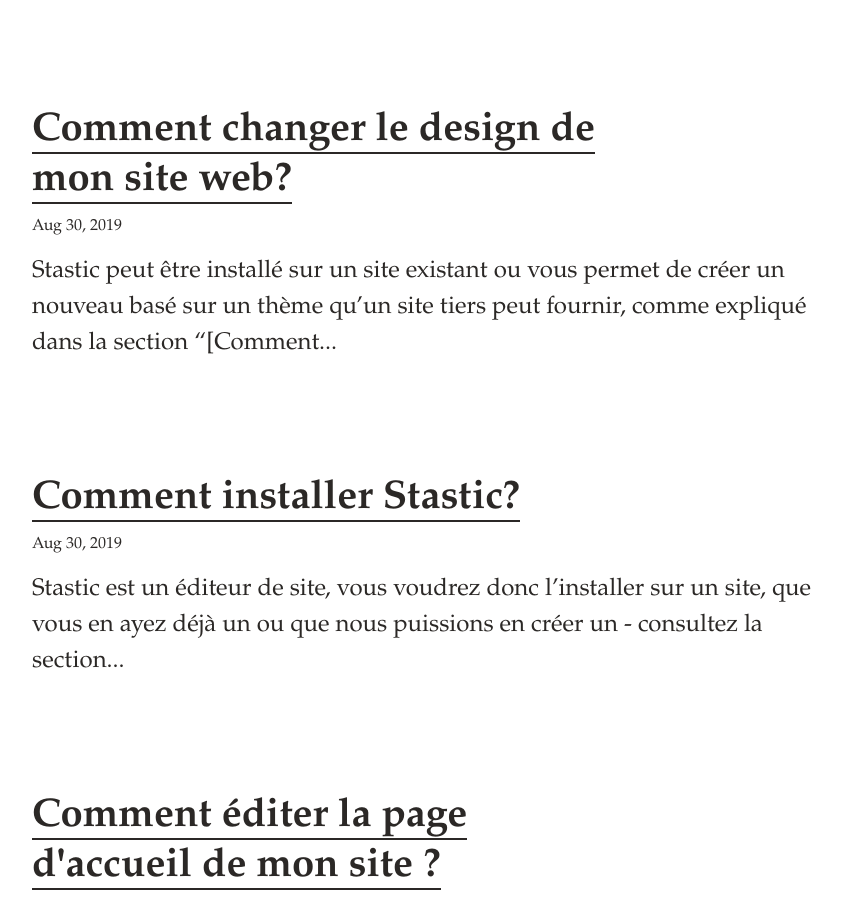
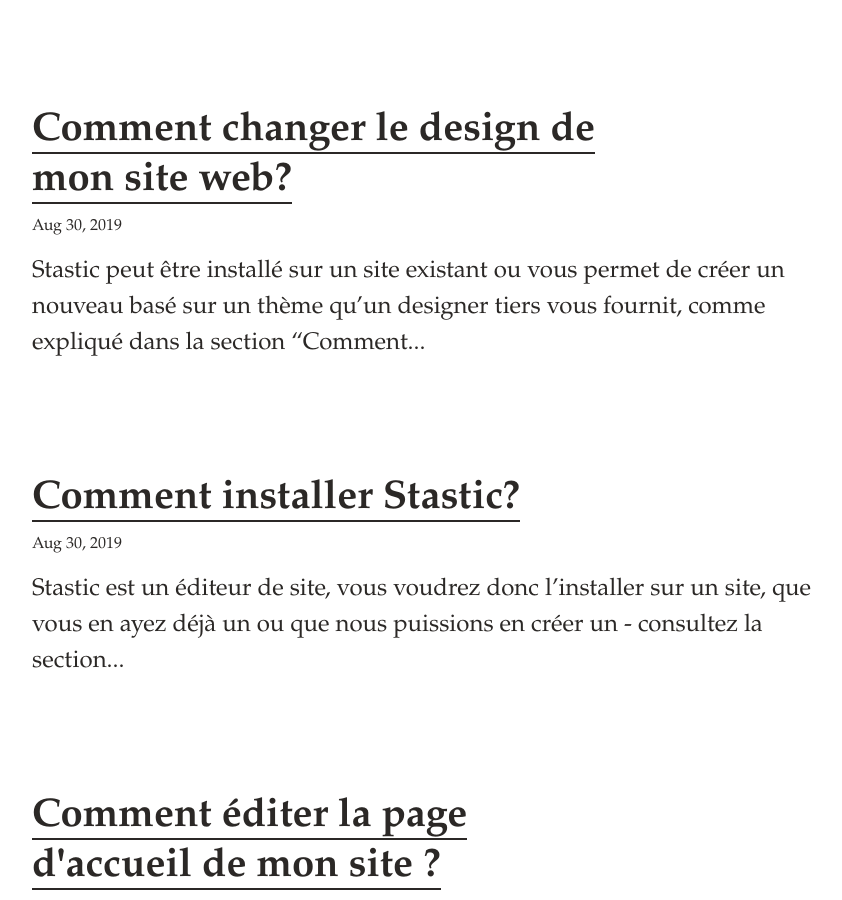
Before and after one commit to lexoyo/www.stastic.net, a Jekyll site: the page built from fr.md, in a window 1280 px wide and 900 px high, scrolled down 2917 px. Shown: the whole window, without its empty margins (208-1050 px from the left). Built offline with Jekyll 4.4.1, drawn with Linux system fonts in a browser that asks for light colours; comment, search, counter and statistics services are not loaded.

Commit message:
Create _fr/comment_changer_la_conception_de_mon_site_web_.md

```diff
--- a/_fr/comment_changer_la_conception_de_mon_site_web_.md
+++ b/_fr/comment_changer_la_conception_de_mon_site_web_.md
@@ -1,4 +1,10 @@
 ---
 title: Comment changer le design de mon site web?
+
 ---
-Stastic peut être installé sur un site existant ou vous permet de créer un nouveau basé sur un thème qu'un site tiers peut fournir, comme expliqué dans la section "[Comment installer Stastic?]". Vous avez peut-être l'impression qu'il manque certaines fonctionnalités ou un design personnalisé à votre thème. Ensuite, vous avez plusieurs solutions: 1- Modifiez la conception de votre site sur Github. En tant que site Jekyll standard, ce sera principalement du travail HTML et CSS, consultez [Jekyll docs here](https://jekyllrb.com/docs/). 2- Contactez-nous [comme indiqué dans la page de contact ici](/contact), et demandez le contact d'un concepteur Jekyll, nous serons heureux de vous mettre en contact avec un pigiste ou une entreprise.
+Stastic peut être installé sur un site existant ou vous permet de créer un nouveau basé sur un thème qu'un designer tiers vous fournit, comme expliqué dans la section "[Comment installer Stastic?](/docs/fr/comment-installer-stastic)".
+
+Vous avez peut-être l'impression qu'il manque certaines fonctionnalités ou un design personnalisé à votre thème. Dans ce cas vous avez plusieurs solutions:
+
+1- Modifiez la conception de votre site sur Github. En tant que site Jekyll standard, ce sera principalement du travail HTML et CSS, consultez [Jekyll docs here](https://jekyllrb.com/docs/).
+2- Contactez-nous [comme indiqué dans la page de contact ici](/contact-fr), et demandez le contact d'un concepteur Jekyll, nous serons heureux de vous mettre en contact avec un pigiste ou une entreprise.
```
